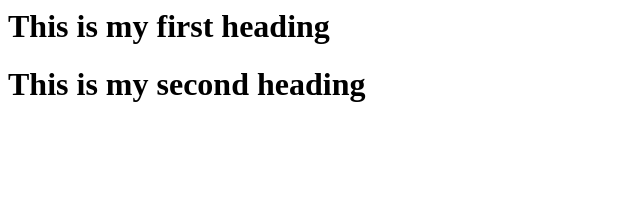
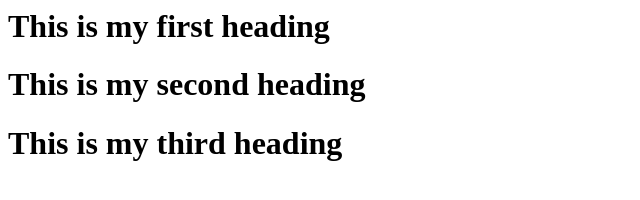
Before and after one commit to MunawarRaza/gitprectice, a plain HTML site: page index.html in a window 1280 px wide. Shown: the whole page, without its empty margins (0-640 px from the left). Drawn offline with Linux system fonts and the light colour scheme.

Commit message:
Update index.html

```diff
--- a/index.html
+++ b/index.html
@@ -1,2 +1,3 @@
 <h1>This is my first heading </h1>
 <h1>This is my second heading </h1>
+<h1>This is my third heading </h1>
```
